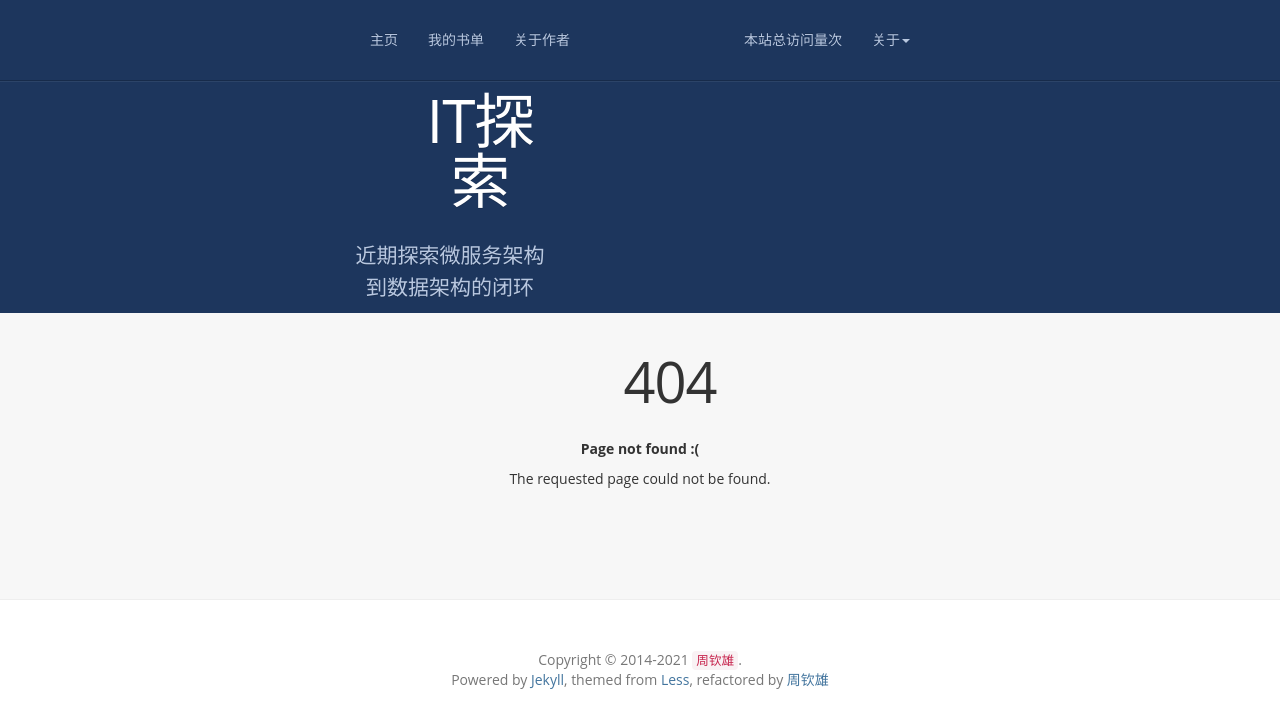
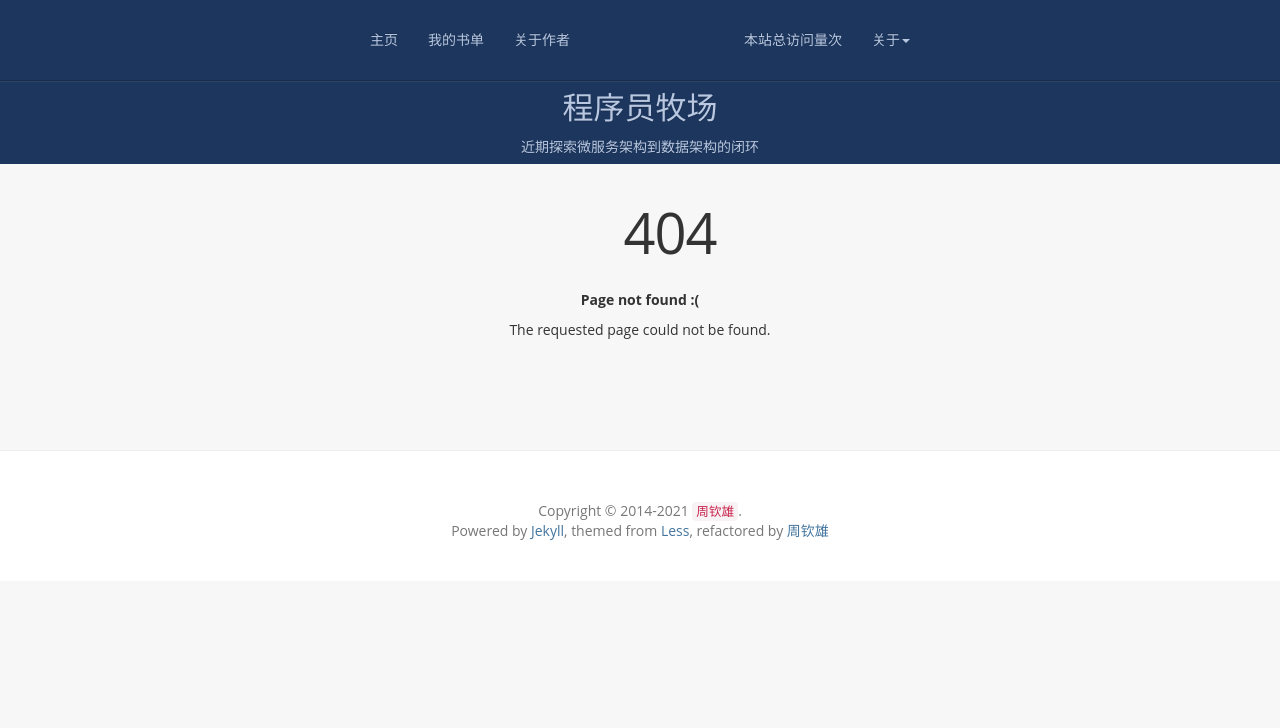
Before and after one commit to qinxiongzhou/qinxiongzhou.github.io, a Jekyll site: the page built from 404.html, in a window 1280 px wide. Shown: the top 728 px of the page. Built offline with Jekyll 4.4.1, drawn with Linux system fonts in a browser that asks for light colours; comment, search, counter and statistics services are not loaded.

Commit message:
更新首页说明

```diff
--- a/_config.yml
+++ b/_config.yml
@@ -1,5 +1,5 @@
 # Site settings
-name: IT探索
+name: 程序员牧场
 email: qinxiongzhou@gmail.com
 author: 周钦雄
 url: http://itexplore.cn
--- a/_includes/docs_header.html
+++ b/_includes/docs_header.html
@@ -7,8 +7,8 @@
 		-->
 		    <h2>{{ site.motto }}</h2>
     {% else %}
-	    <h1>{{ site.name }}</h1>
-	    <p>{{ site.description }}</p>
+	    <h2>{{ site.name }}</h2>
+	    <h5>{{ site.description }}</h5>
     {% endif %}
   </div>
 </div>
--- a/_includes/head.html
+++ b/_includes/head.html
@@ -2,7 +2,7 @@
 	<meta charset="utf-8">
 	<meta http-equiv="X-UA-Compatible" content="IE=edge">
 	<meta name="viewport" content="width=device-width, initial-scale=1.0">
-	<title>{{ page.title | append: ' - ' |append: site.name }}</title>
+	<title>{{ page.title | append: '' |append: site.name }}</title>
 
 	<link rel="shortcut icon" href="{{ '/styles/images/favicon.jpg' | prepend: site.baseurl }}">
 	<link rel="icon" href="{{ '/styles/images/favicon.jpg' | prepend: site.baseurl }}">
```
